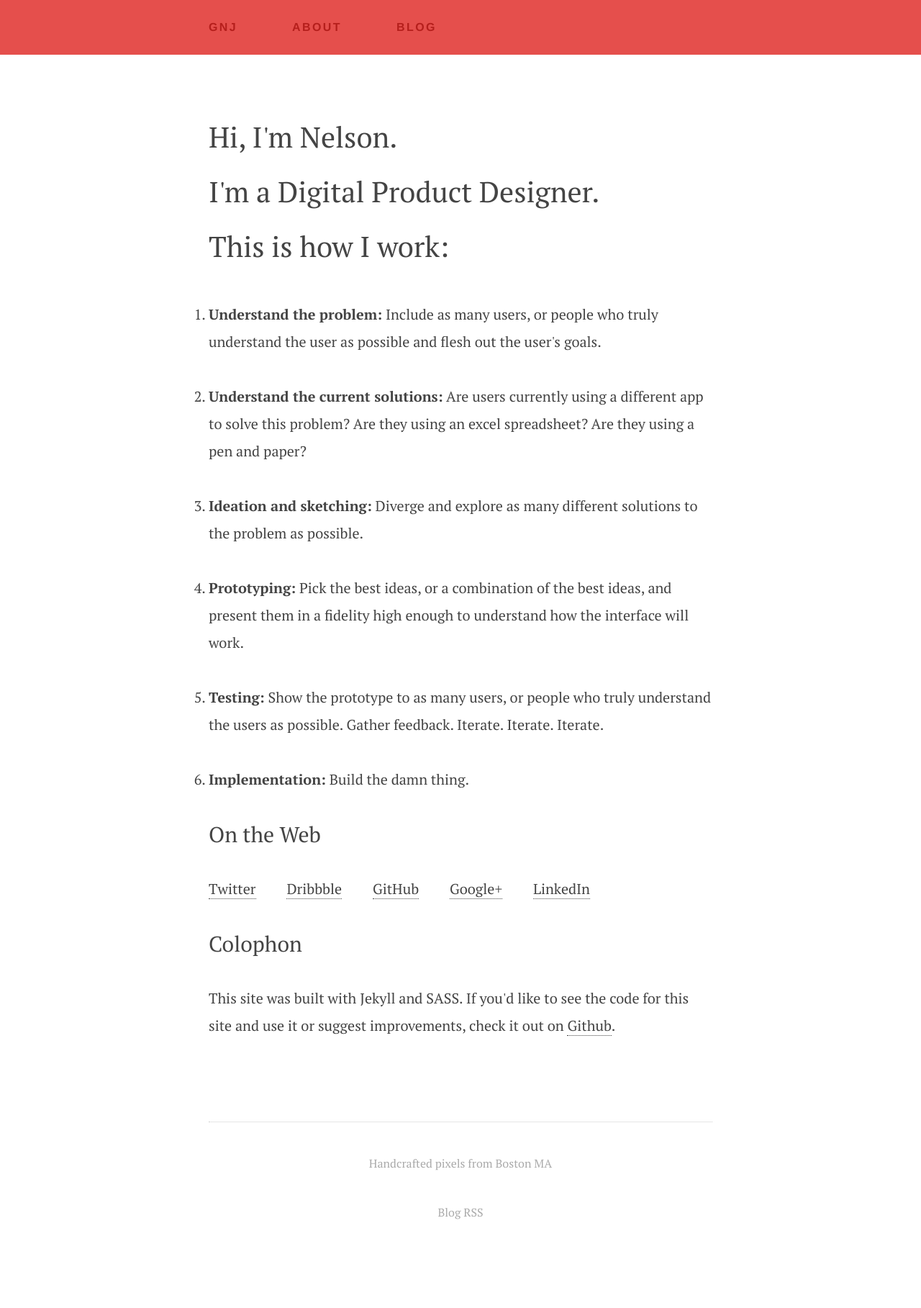
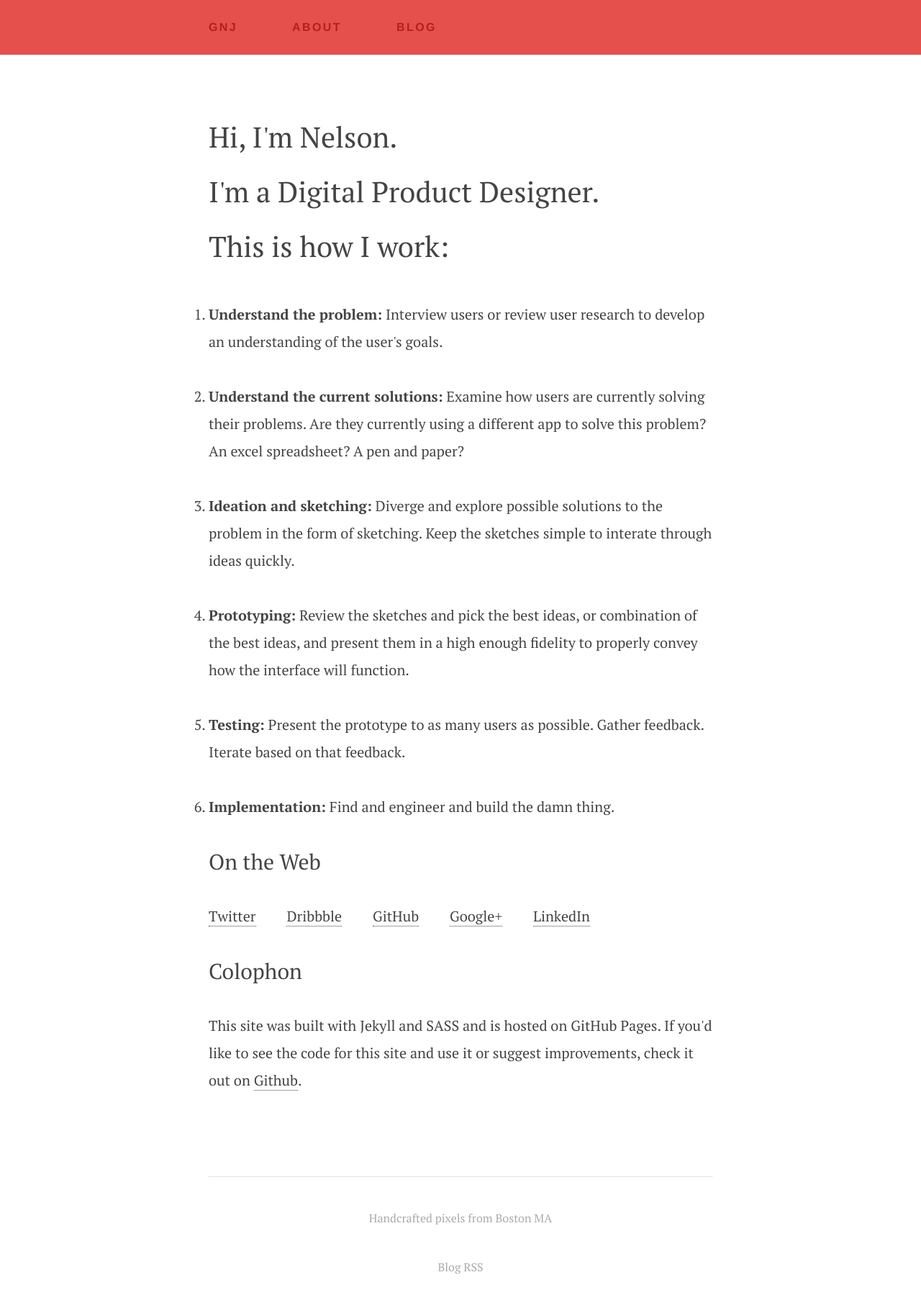
Before and after one commit to gnelsonj/gnelsonj.github.com, a Jekyll site: the page built from index.html, in a window 1280 px wide. Shown: the whole page at 72% size. Built offline with Jekyll 4.4.1, drawn with Linux system fonts in a browser that asks for light colours; before the commit the page ends 1741 px from its top, so only the background shows below that.

Commit message:
Editing my "How I work" section.

```diff
--- a/index.html
+++ b/index.html
@@ -6,15 +6,15 @@ layout: default
     <h1>Hi, I'm {{ site.author.firstName }}. <br>I'm a {{ site.author.jobTitle }}. <br>This is how I work:</h1>
 </header>
 <ol>
-    <li><strong>Understand the problem:</strong> Include as many users, or people who truly understand the user as possible and flesh out the user's goals.</li>
-    <li><strong>Understand the current solutions:</strong> Are users currently using a different app to solve this problem? Are they using an excel spreadsheet? Are they using a pen and paper?</li>
-    <li><strong>Ideation and sketching:</strong> Diverge and explore as many different solutions to the problem as possible.
+    <li><strong>Understand the problem:</strong> Interview users or review user research to develop an understanding of the user's goals.</li>
+    <li><strong>Understand the current solutions:</strong> Examine how users are currently solving their problems. Are they currently using a different app to solve this problem? An excel spreadsheet? A pen and paper?</li>
+    <li><strong>Ideation and sketching:</strong> Diverge and explore possible solutions to the problem in the form of sketching. Keep the sketches simple to interate through ideas quickly.
     </li>
-    <li><strong>Prototyping:</strong> Pick the best ideas, or a combination of the best ideas, and present them in a fidelity high enough to understand how the interface will work.
+    <li><strong>Prototyping:</strong> Review the sketches and pick the best ideas, or combination of the best ideas, and present them in a high enough fidelity to properly convey how the interface will function.
     </li>
-    <li><strong>Testing:</strong> Show the prototype to as many users, or people who truly understand the users as possible. Gather feedback. Iterate. Iterate. Iterate.
+    <li><strong>Testing:</strong> Present the prototype to as many users as possible. Gather feedback. Iterate based on that feedback.
     </li>
-    <li><strong>Implementation:</strong> Build the damn thing.</li></ol>
+    <li><strong>Implementation:</strong> Find and engineer and build the damn thing.</li></ol>
 <h2>On the Web</h2>
 <ul class="inline">
     <li><a href="https://twitter.com/{{ site.author.twitter }}">Twitter</a></li>
@@ -24,4 +24,4 @@ layout: default
     <li><a href="http://www.linkedin.com/in/{{ site.author.linkedIn }}">LinkedIn</a></li>
 </ul>
 <h2>Colophon</h2>
-<p>This site was built with Jekyll and SASS. If you'd like to see the code for this site and use it or suggest improvements, check it out on <a href="https://github.com/gnelsonj/gnelsonj.github.com">Github</a>.</p>
+<p>This site was built with Jekyll and SASS and is hosted on GitHub Pages. If you'd like to see the code for this site and use it or suggest improvements, check it out on <a href="https://github.com/gnelsonj/gnelsonj.github.com">Github</a>.</p>
--- a/sass/style.sass
+++ b/sass/style.sass
@@ -177,6 +177,11 @@ a
             color: $linkColor
             border-color: $linkColor
 
+    blockquote
+
+        a
+            color: $mediumTypeColor
+
     ol, ul
         @media all and (max-width: 560px)
             width: auto
```
Also changed, not shown: _posts/2012-07-31-grubhub.md (+0 -1 lines), stylesheets/style.css, 1 other file.
